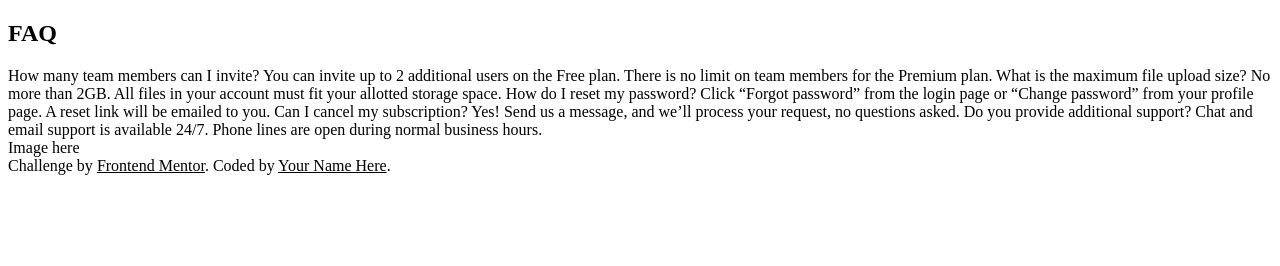
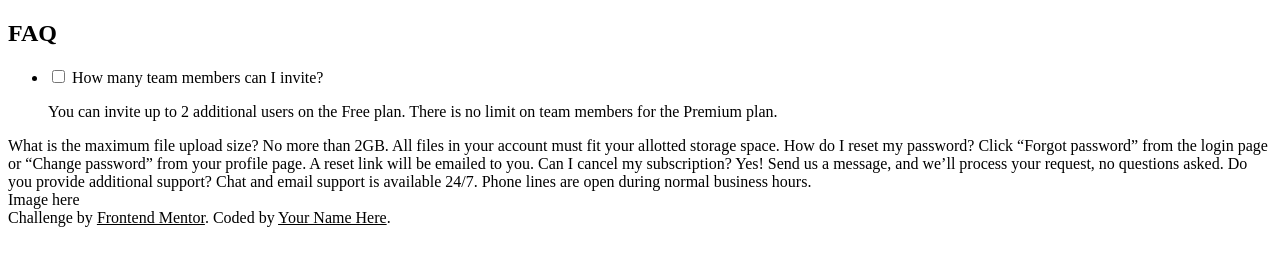
Before and after one commit to ArttuOll/MockWebsites, a plain HTML site: page faq-accordion-card-main/index.html in a window 1280 px wide. Drawn offline with Linux system fonts and the light colour scheme.

Commit message:
Create accordion HTML structure

```diff
--- a/faq-accordion-card-main/index.html
+++ b/faq-accordion-card-main/index.html
@@ -15,9 +15,16 @@
 <main>
     <section>
         <h1>FAQ</h1>
-        How many team members can I invite?
-        You can invite up to 2 additional users on the Free plan. There is no limit on
-        team members for the Premium plan.
+        <ul class="accordions">
+            <li>
+                <input type="checkbox" name="faq_accordion" id="section1" class="accordion__input">
+                <label for="section1" class="accordion__label">How many team members can I invite?</label>
+                <p class="accordion__content">
+                    You can invite up to 2 additional users on the Free plan. There is no limit on
+                    team members for the Premium plan.
+                </p>
+            </li>
+        </ul>
 
         What is the maximum file upload size?
         No more than 2GB. All files in your account must fit your allotted storage space.
```
